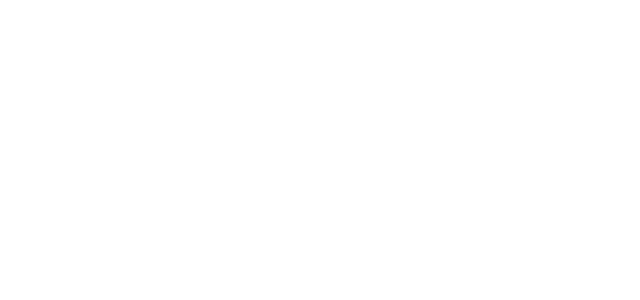
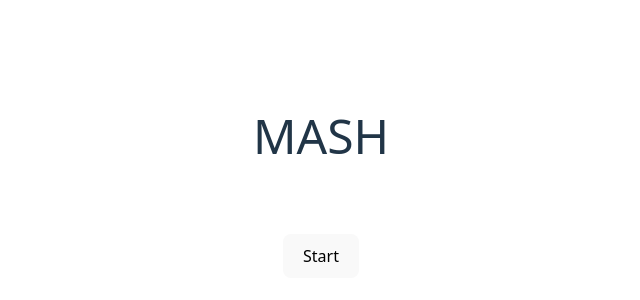
Before and after one commit to lmeasures/MASH, a Vue app: page / in a window 1280 px wide. Shown: the part 144-444 px from the top of the page, without its empty margins (319-959 px from the left). Built offline with nearby package versions, Linux system fonts and the light colour scheme.

Commit message:
scaffolded the basic framework for the app. Base landing page functionality is done Pulled the landing page specific stuff out to a separate file. The way that custom props/events are handled was really unintuitive to start with, but a bit of light reading around it has cleared it right up.

```diff
--- a/src/App.vue
+++ b/src/App.vue
@@ -1,14 +1,84 @@
 <script setup lang="ts">
-// import HelloWorld from './components/HelloWorld.vue'
+import { ref, type Ref } from 'vue';
+import type { CharacterBooleanMap, CurrentPage } from './types';
+import Landing from './pages/landing/landing.vue';
+
+type TitleState = CharacterBooleanMap<typeof titleCharacters>
+
+const currentPage: Ref<CurrentPage> = ref("landing")
+
+const titleCharacters = "MASH"
+
+/** Instantiate a blank TitleState object */
+const titleState: TitleState = {}
+/**
+ * Loop through the characters in titleCharacters,
+ * applying a 'default' false value to each character
+ */
+titleCharacters.split("").forEach(char => titleState[char] = false)
+
+
 </script>
 
 <template>
-  <div class="mash-container">
-    <div class="mash-title">
+  <div id="mash-container">
+
+    <div
+      id="mash-title"
+      :class="`position-${currentPage}`"
+    >
+      <component
+        class="mash-title-char"
+        v-for="(char, index) in Object.keys(titleState)" :key="index"
+        :is="titleState[char] ? 's' : 'span'"
+      >
+        {{ char }}
+      </component>
     </div>
+
+    <Landing
+      :currentPage="currentPage"
+      @update:currentPage="val => currentPage = val"
+    />
+
+    <div id="category-selecting">
+    </div>
+
+    <div id="magic-number-selecting">
+    </div>
+
+    <div id="selection-summary">
+    </div>
+
+    <div id="result">
+    </div>
+
   </div>
 </template>
 
 <style scoped>
+#mash-title {
+  position:absolute;
+  transform:translate(-50%, -50%);
+  transition: top 0.5s 0.4s ease;
+
+  left:50%;
+  font-size: 3em;
+  &.position-landing {
+    top:35%;
+  }
+  &.position-category-selecting {
+    top:10%;
+  }
+  &.position-magic-number-selecting {
+    top:45%;
+  }
+  &.position-selection-summary {
+    top:45%;
+  }
+  &.position-result {
+    top:45%;
+  }
+}
 
 </style>
--- /dev/null
+++ b/src/pages/landing/landing.vue
@@ -0,0 +1,34 @@
+<script setup lang="ts">
+import type { CurrentPage } from '../../types';
+
+defineProps<{
+    currentPage: CurrentPage
+}>()
+defineEmits<{
+    (e: 'update:currentPage', value: CurrentPage): void
+}>()
+
+</script>
+
+<template>
+    <transition name="fade">
+      <div id="landing" v-if="currentPage === 'landing'">
+        <button
+          id="start-button"
+          v-on:click="$emit('update:currentPage', 'category-selecting')"
+        >
+          Start
+        </button>
+      </div>
+    </transition>
+</template>
+
+<style scoped>
+
+.fade-enter-active, .fade-leave-active {
+  transition: opacity 0.3s ease
+}
+.fade-enter-from, .fade-leave-to {
+  opacity: 0;
+}
+</style>
```
